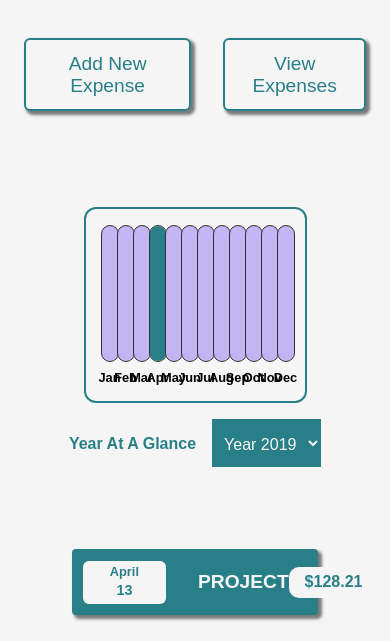
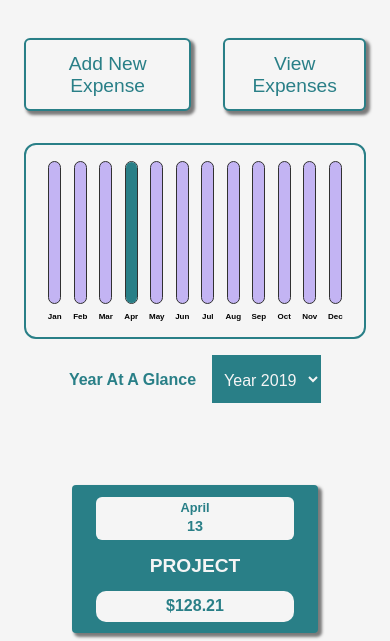
Before and after one commit to Jainika-shah/Expense-Tracker, a React app: page / in a window 390 px wide. Both pictures are taken after a click on the button "View Expenses". Shown: the part 212-853 px from the top of the page. Built offline with nearby package versions, Linux system fonts and the light colour scheme; a web font is replaced by a local one.

Commit message:
adding media queries

```diff
--- a/src/components/expenseGraph/expenseGraphBar/expenseGraphBarStyles.scss
+++ b/src/components/expenseGraph/expenseGraphBar/expenseGraphBarStyles.scss
@@ -34,3 +34,12 @@
     font-family: sans-serif;
     text-align: center;
   }
+
+  @media screen and (max-width:800px) {
+    .chart-bar{
+      width: .7rem;
+    }
+    .chart-bar__label{
+      font-size: .5rem;
+    }
+  }
--- a/src/components/expenseGraph/expenseGraphChart/expenseGraphChartStyles.scss
+++ b/src/components/expenseGraph/expenseGraphChart/expenseGraphChartStyles.scss
@@ -9,7 +9,7 @@
     display: flex;
     justify-content: space-around;
     height: 10rem;
-    width: 50%;
+    max-width: 50%;
     margin :5rem auto 1rem;
 }
 .details{
@@ -24,3 +24,12 @@ p{
     color: $primary-color;
     margin-bottom: 4rem;
 }
+
+@media screen and (max-width:800px) {
+
+    .chart-container{
+        margin: 1rem 1rem;
+        max-width: 90%;
+    }
+
+}
--- a/src/components/expensesList/expenseDate/expenseDateStyles.scss
+++ b/src/components/expensesList/expenseDate/expenseDateStyles.scss
@@ -25,3 +25,9 @@
         font-size: .9rem;
     }
 }
+
+@media screen and (max-width: 500px) {
+    .expense-item-date{
+        width: 80%;
+    }
+}
--- a/src/components/expensesList/expenseItem/expenseItemStyles.scss
+++ b/src/components/expensesList/expenseItem/expenseItemStyles.scss
@@ -44,3 +44,17 @@
         }
     }
 }
+
+@media screen and (max-width:500px) {
+    .expense-item{
+    &-column{
+        flex-direction: column;
+    }
+    &-title{
+        margin: .9rem;
+    }
+    &-amount{
+        width: 80%;
+    }
+}
+}
```
